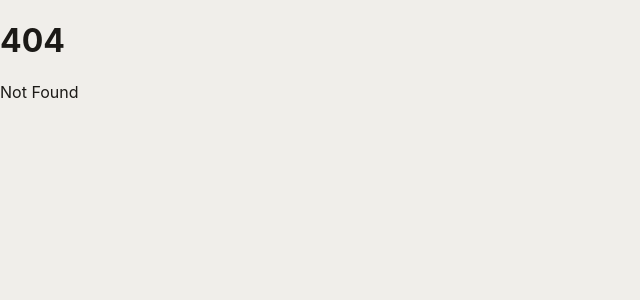
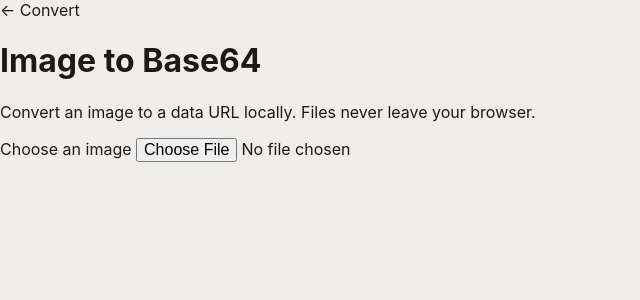
Before and after one commit to official-tisao/image.complianttools.com, a SvelteKit app in the folder apps/web/: page /image-to-base64 in a window 1280 px wide. Before the commit this address had no page. Shown: the top 300 px of the page, without its empty margins (0-640 px from the left). Built offline with nearby package versions, Linux system fonts and the light colour scheme.

Commit message:
feat(P2-15): add local image-to-Base64 route

```diff
--- /dev/null
+++ b/apps/web/src/routes/image-to-base64/+page.svelte
@@ -0,0 +1,54 @@
+<script lang="ts">
+  const maximumBytes = 10 * 1024 * 1024;
+  let value = $state('');
+  let error = $state('');
+
+  async function convert(file: File | undefined) {
+    value = '';
+    error = '';
+    if (!file) return;
+    if (file.size > maximumBytes) {
+      error = 'Choose an image no larger than 10 MB for an in-browser Base64 conversion.';
+      return;
+    }
+    try {
+      const bytes = new Uint8Array(await file.arrayBuffer());
+      let binary = '';
+      for (const byte of bytes) binary += String.fromCharCode(byte);
+      value = `data:${file.type || 'application/octet-stream'};base64,${globalThis.btoa(binary)}`;
+    } catch (reason) {
+      error = reason instanceof Error ? reason.message : 'Unable to encode this image.';
+    }
+  }
+
+  async function copy() {
+    await globalThis.navigator.clipboard.writeText(value);
+  }
+</script>
+
+<svelte:head>
+  <title>Image to Base64 — Image Compliant Tools</title>
+  <meta
+    name="description"
+    content="Convert an image to a Base64 data URL locally in your browser."
+  />
+  <link rel="canonical" href="https://image.complianttools.com/image-to-base64" />
+</svelte:head>
+
+<main>
+  <a href="/convert">← Convert</a>
+  <h1>Image to Base64</h1>
+  <p>Convert an image to a data URL locally. Files never leave your browser.</p>
+  <label
+    >Choose an image <input
+      type="file"
+      accept="image/*"
+      onchange={(event) => void convert(event.currentTarget.files?.[0])}
+    /></label
+  >
+  {#if value}
+    <textarea readonly {value} aria-label="Base64 data URL"></textarea>
+    <button type="button" onclick={() => void copy()}>Copy Base64</button>
+  {/if}
+  {#if error}<p role="alert">{error}</p>{/if}
+</main>
--- a/apps/web/src/routes/sitemap.xml/+server.ts
+++ b/apps/web/src/routes/sitemap.xml/+server.ts
@@ -2,6 +2,6 @@ export const prerender = true;
 
 export const GET = () =>
   new Response(
-    `<?xml version="1.0" encoding="UTF-8"?><urlset xmlns="http://www.sitemaps.org/schemas/sitemap/0.9"><url><loc>https://image.complianttools.com/convert</loc></url><url><loc>https://image.complianttools.com/compress</loc></url><url><loc>https://image.complianttools.com/resize</loc></url><url><loc>https://image.complianttools.com/heic-converter</loc></url><url><loc>https://image.complianttools.com/raw-converter</loc></url><url><loc>https://image.complianttools.com/image-to-svg</loc></url><url><loc>https://image.complianttools.com/image-to-pdf</loc></url><url><loc>https://image.complianttools.com/favicon-generator</loc></url><url><loc>https://image.complianttools.com/exif-viewer</loc></url><url><loc>https://image.complianttools.com/remove-exif</loc></url></urlset>`,
+    `<?xml version="1.0" encoding="UTF-8"?><urlset xmlns="http://www.sitemaps.org/schemas/sitemap/0.9"><url><loc>https://image.complianttools.com/convert</loc></url><url><loc>https://image.complianttools.com/compress</loc></url><url><loc>https://image.complianttools.com/resize</loc></url><url><loc>https://image.complianttools.com/heic-converter</loc></url><url><loc>https://image.complianttools.com/raw-converter</loc></url><url><loc>https://image.complianttools.com/image-to-svg</loc></url><url><loc>https://image.complianttools.com/image-to-pdf</loc></url><url><loc>https://image.complianttools.com/favicon-generator</loc></url><url><loc>https://image.complianttools.com/image-to-base64</loc></url><url><loc>https://image.complianttools.com/exif-viewer</loc></url><url><loc>https://image.complianttools.com/remove-exif</loc></url></urlset>`,
     { headers: { 'content-type': 'application/xml' } },
   );
```
